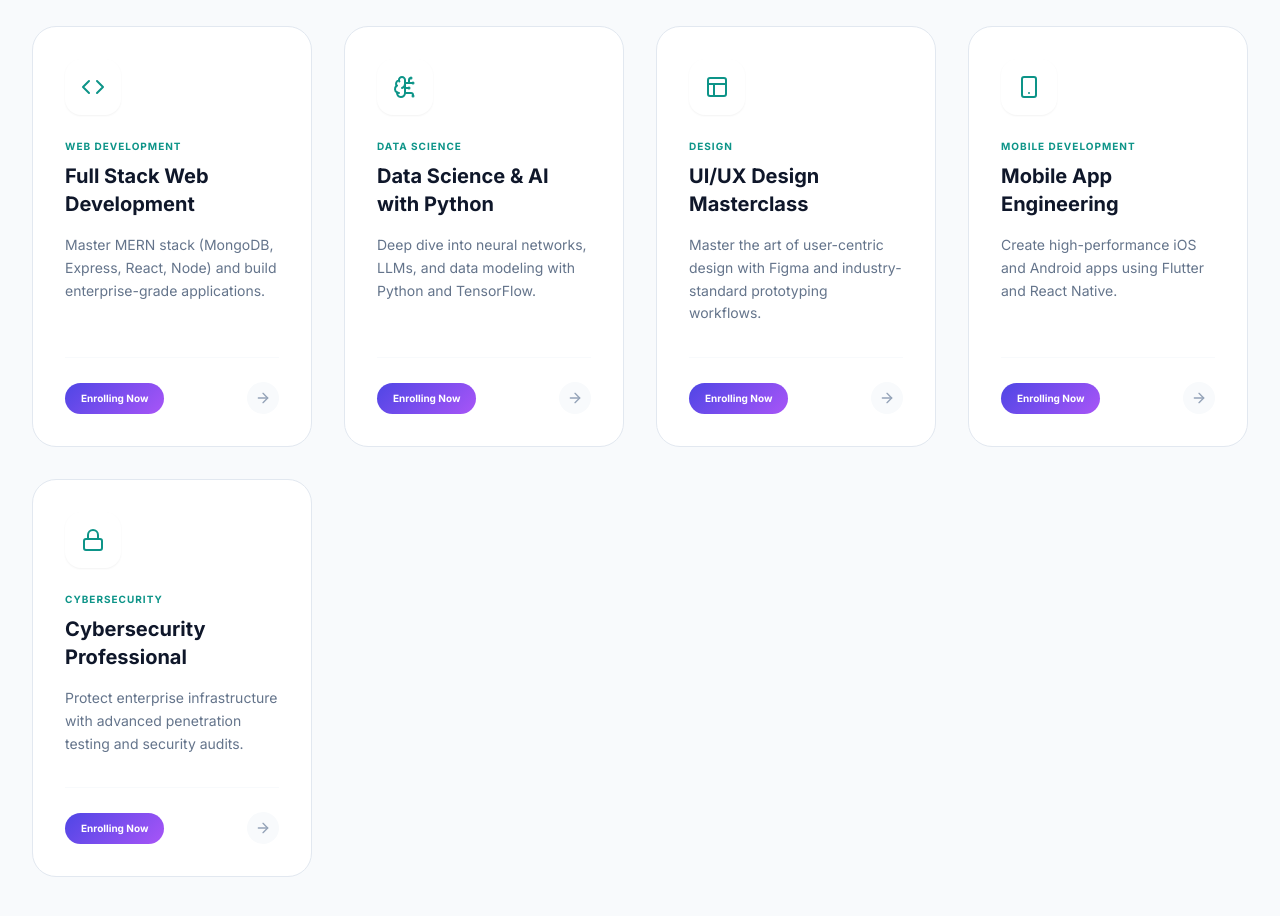
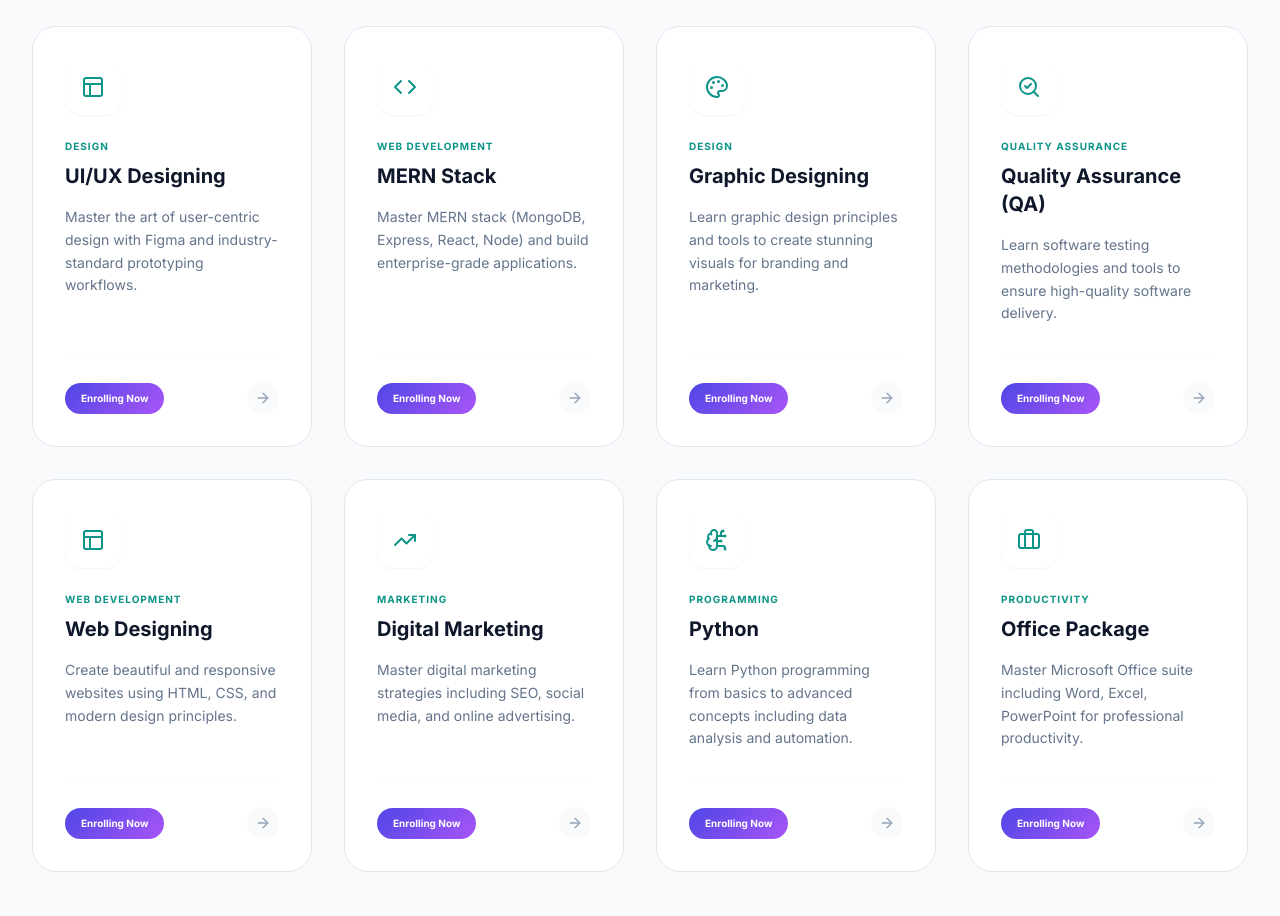
Before and after one commit to AuralithBit0822/Auralith-Bit, a React (Vite) app: page / in a window 1280 px wide. Shown: the part 1860-2776 px from the top of the page. Built offline with nearby package versions, Linux system fonts and the light colour scheme.

Commit message:
Update Courses page with new course namees, content and instructors

```diff
--- a/components/Hero.tsx
+++ b/components/Hero.tsx
@@ -91,7 +91,7 @@ const Hero: React.FC<HeroProps> = ({ onNavigate, onOpenEnrollment }) => {
               </div>
 
               <div className="space-y-4">
-                {UPCOMING_CLASSES.map((cls) => (
+                {UPCOMING_CLASSES.slice(0, 3).map((cls) => (
                   <div
                     key={cls.id}
                     className="relative p-5 rounded-3xl transition-all duration-300 bg-white border border-teal-500/20 hover:border-teal-500 hover:shadow-2xl hover:shadow-teal-500/10 group cursor-default shadow-sm"
--- a/constants.tsx
+++ b/constants.tsx
@@ -16,7 +16,9 @@ import {
   Lock,
   Cloud,
   Terminal,
-  SearchCheck
+  SearchCheck,
+  Palette,
+  Briefcase
 } from 'lucide-react';
 import { Course, Solution, UpcomingClass, Testimonial, Stat, NavItem } from './types';
 
@@ -29,11 +31,37 @@ export const NAV_ITEMS: NavItem[] = [
   { label: 'Contact', href: '#contact', view: 'contact' },
 ];
 
-const DEFAULT_INSTRUCTOR = {
-  name: 'Sushil Sharma',
-  role: 'Senior Full Stack Dev',
-  avatar: 'https://picsum.photos/id/64/100/100',
-  bio: 'Expert with 8+ years of industry experience. Passionate about teaching and mentoring the next generation of developers.'
+const instructors = {
+  aakriti: {
+    name: 'Akash Prasad Barai',
+    role: 'UI/UX Designer',
+    avatar: 'public/team/Akas Barai.jpeg',
+    bio: 'Creative designer with expertise in user-centered design and modern prototyping tools.'
+  },
+  akas: {
+    name: 'Supriya Dwivedi',
+    role: 'Full Stack Developer',
+    avatar: 'public/team/Supriya Dwivedi.jpg',
+    bio: 'Experienced developer specializing in MERN stack and scalable web applications.'
+  },
+  anjali: {
+    name: 'Anjali Bista',
+    role: 'Graphic Designer',
+    avatar: 'public/team/Anjali Bista.jpg',
+    bio: 'Talented graphic designer with a passion for visual storytelling and branding.'
+  },
+  parwesh: {
+    name: 'Akash Prasad Barai',
+    role: 'QA Engineer',
+    avatar: 'public/team/Akas Barai.jpeg',
+    bio: 'Quality assurance expert focused on delivering bug-free software solutions.'
+  },
+  supriya: {
+    name: 'Aakriti Bista',
+    role: 'Digital Marketing Specialist',
+    avatar: 'public/team/Aakriti Bista.jpeg',
+    bio: 'Marketing strategist with skills in SEO, social media, and digital campaigns.'
+  }
 };
 
 const DEFAULT_CURRICULUM = [
@@ -45,7 +73,28 @@ const DEFAULT_CURRICULUM = [
 export const COURSES: Course[] = [
   {
     id: '1',
-    title: 'Full Stack Web Development',
+    title: 'UI/UX Designing',
+    description: 'Master the art of user-centric design with Figma and industry-standard prototyping workflows.',
+    icon: <Layout className="w-6 h-6" />,
+    tag: 'Design',
+    level: 'Beginner',
+    duration: '2.5 Months',
+    mode: 'Offline',
+    price: 'NPR 25,000',
+    originalPrice: 'NPR 35,000',
+    rating: 4.7,
+    reviewsCount: 56,
+    instructor: instructors.aakriti,
+    learningOutcomes: ['Design Thinking', 'Visual Hierarchy', 'Prototyping in Figma', 'User Testing', 'Wireframing', 'Usability Testing'],
+    curriculum: [
+      { title: 'Module 1: Design Fundamentals', duration: '2 Weeks', topics: ['Color Theory', 'Typography', 'Layout Principles'] },
+      { title: 'Module 2: UI Design', duration: '3 Weeks', topics: ['Figma Basics', 'Component Design', 'Responsive Design'] },
+      { title: 'Module 3: UX Research', duration: '3 Weeks', topics: ['User Research', 'Personas', 'Journey Mapping'] }
+    ]
+  },
+  {
+    id: '2',
+    title: 'MERN Stack',
     description: 'Master MERN stack (MongoDB, Express, React, Node) and build enterprise-grade applications.',
     icon: <Code className="w-6 h-6" />,
     tag: 'Web Development',
@@ -56,77 +105,139 @@ export const COURSES: Course[] = [
     originalPrice: 'NPR 45,000',
     rating: 4.8,
     reviewsCount: 124,
-    instructor: DEFAULT_INSTRUCTOR,
+    instructor: instructors.akas,
     learningOutcomes: ['Master industry-standard tools', 'Understand core principles', 'Deploy applications', 'Build real-world projects', 'Collaborate in teams', 'Best coding practices'],
-    curriculum: DEFAULT_CURRICULUM
-  },
-  {
-    id: '2',
-    title: 'Data Science & AI with Python',
-    description: 'Deep dive into neural networks, LLMs, and data modeling with Python and TensorFlow.',
-    icon: <BrainCircuit className="w-6 h-6" />,
-    tag: 'Data Science',
-    level: 'Intermediate',
-    duration: '4 Months',
-    mode: 'Online',
-    price: 'NPR 40,000',
-    originalPrice: 'NPR 50,000',
-    rating: 4.9,
-    reviewsCount: 89,
-    instructor: DEFAULT_INSTRUCTOR,
-    learningOutcomes: ['Statistical analysis', 'Deep Learning basics', 'Big Data handling', 'Model Deployment'],
-    curriculum: DEFAULT_CURRICULUM
+    curriculum: [
+      { title: 'Module 1: Frontend with React', duration: '4 Weeks', topics: ['React Basics', 'Components', 'State Management'] },
+      { title: 'Module 2: Backend with Node.js', duration: '4 Weeks', topics: ['Express.js', 'API Development', 'Authentication'] },
+      { title: 'Module 3: Database with MongoDB', duration: '4 Weeks', topics: ['MongoDB Basics', 'Mongoose', 'Data Modeling'] }
+    ]
   },
   {
     id: '3',
-    title: 'UI/UX Design Masterclass',
-    description: 'Master the art of user-centric design with Figma and industry-standard prototyping workflows.',
-    icon: <Layout className="w-6 h-6" />,
+    title: 'Graphic Designing',
+    description: 'Learn graphic design principles and tools to create stunning visuals for branding and marketing.',
+    icon: <Palette className="w-6 h-6" />,
     tag: 'Design',
     level: 'Beginner',
-    duration: '2.5 Months',
+    duration: '2 Months',
     mode: 'Offline',
-    price: 'NPR 25,000',
-    originalPrice: 'NPR 35,000',
-    rating: 4.7,
-    reviewsCount: 56,
-    instructor: DEFAULT_INSTRUCTOR,
-    learningOutcomes: ['Design Thinking', 'Visual Hierarchy', 'Prototyping in Figma', 'User Testing'],
-    curriculum: DEFAULT_CURRICULUM
+    price: 'NPR 20,000',
+    originalPrice: 'NPR 30,000',
+    rating: 4.6,
+    reviewsCount: 78,
+    instructor: instructors.anjali,
+    learningOutcomes: ['Adobe Creative Suite', 'Branding Design', 'Digital Illustration', 'Print Design', 'Color Theory', 'Composition'],
+    curriculum: [
+      { title: 'Module 1: Design Basics', duration: '2 Weeks', topics: ['Elements of Design', 'Color Theory', 'Typography'] },
+      { title: 'Module 2: Adobe Tools', duration: '4 Weeks', topics: ['Photoshop', 'Illustrator', 'InDesign'] },
+      { title: 'Module 3: Projects', duration: '2 Weeks', topics: ['Logo Design', 'Poster Design', 'Branding Kit'] }
+    ]
   },
   {
     id: '4',
-    title: 'Mobile App Engineering',
-    description: 'Create high-performance iOS and Android apps using Flutter and React Native.',
-    icon: <Smartphone className="w-6 h-6" />,
-    tag: 'Mobile Development',
-    level: 'Beginner',
-    duration: '3 Months',
-    mode: 'Hybrid',
-    price: 'NPR 30,000',
-    originalPrice: 'NPR 40,000',
-    rating: 4.8,
-    reviewsCount: 72,
-    instructor: DEFAULT_INSTRUCTOR,
-    learningOutcomes: ['Cross-platform dev', 'Native APIs', 'Push Notifications', 'App Store Deployment'],
-    curriculum: DEFAULT_CURRICULUM
+    title: 'Quality Assurance (QA)',
+    description: 'Learn software testing methodologies and tools to ensure high-quality software delivery.',
+    icon: <SearchCheck className="w-6 h-6" />,
+    tag: 'Quality Assurance',
+    level: 'Intermediate',
+    duration: '2.5 Months',
+    mode: 'Online',
+    price: 'NPR 28,000',
+    originalPrice: 'NPR 38,000',
+    rating: 4.7,
+    reviewsCount: 92,
+    instructor: instructors.parwesh,
+    learningOutcomes: ['Manual Testing', 'Automated Testing', 'Test Planning', 'Bug Tracking', 'Performance Testing', 'Agile Testing'],
+    curriculum: [
+      { title: 'Module 1: Testing Fundamentals', duration: '3 Weeks', topics: ['SDLC', 'Testing Types', 'Test Cases'] },
+      { title: 'Module 2: Automation', duration: '3 Weeks', topics: ['Selenium', 'Cypress', 'API Testing'] },
+      { title: 'Module 3: Advanced QA', duration: '2 Weeks', topics: ['Performance Testing', 'Security Testing', 'CI/CD'] }
+    ]
   },
   {
     id: '5',
-    title: 'Cybersecurity Professional',
-    description: 'Protect enterprise infrastructure with advanced penetration testing and security audits.',
-    icon: <Lock className="w-6 h-6" />,
-    tag: 'Cybersecurity',
-    level: 'Advanced',
-    duration: '4 Months',
+    title: 'Web Designing',
+    description: 'Create beautiful and responsive websites using HTML, CSS, and modern design principles.',
+    icon: <Layout className="w-6 h-6" />,
+    tag: 'Web Development',
+    level: 'Beginner',
+    duration: '2 Months',
+    mode: 'Hybrid',
+    price: 'NPR 22,000',
+    originalPrice: 'NPR 32,000',
+    rating: 4.5,
+    reviewsCount: 105,
+    instructor: instructors.aakriti,
+    learningOutcomes: ['HTML5 & CSS3', 'Responsive Design', 'JavaScript Basics', 'Web Accessibility', 'SEO Principles', 'Version Control'],
+    curriculum: [
+      { title: 'Module 1: HTML & CSS', duration: '3 Weeks', topics: ['HTML Structure', 'CSS Styling', 'Flexbox & Grid'] },
+      { title: 'Module 2: JavaScript', duration: '2 Weeks', topics: ['DOM Manipulation', 'Events', 'Basic Scripting'] },
+      { title: 'Module 3: Projects', duration: '3 Weeks', topics: ['Portfolio Site', 'Landing Page', 'Responsive Design'] }
+    ]
+  },
+  {
+    id: '6',
+    title: 'Digital Marketing',
+    description: 'Master digital marketing strategies including SEO, social media, and online advertising.',
+    icon: <TrendingUp className="w-6 h-6" />,
+    tag: 'Marketing',
+    level: 'Beginner',
+    duration: '2.5 Months',
     mode: 'Online',
-    price: 'NPR 45,000',
-    originalPrice: 'NPR 55,000',
+    price: 'NPR 26,000',
+    originalPrice: 'NPR 36,000',
+    rating: 4.8,
+    reviewsCount: 134,
+    instructor: instructors.supriya,
+    learningOutcomes: ['SEO & SEM', 'Social Media Marketing', 'Content Marketing', 'Email Marketing', 'Analytics', 'PPC Advertising'],
+    curriculum: [
+      { title: 'Module 1: Marketing Fundamentals', duration: '2 Weeks', topics: ['Digital Landscape', 'Target Audience', 'Marketing Strategy'] },
+      { title: 'Module 2: Channels & Tools', duration: '4 Weeks', topics: ['Google Ads', 'Social Platforms', 'Analytics Tools'] },
+      { title: 'Module 3: Campaigns', duration: '2 Weeks', topics: ['Campaign Planning', 'A/B Testing', 'Performance Tracking'] }
+    ]
+  },
+  {
+    id: '7',
+    title: 'Python',
+    description: 'Learn Python programming from basics to advanced concepts including data analysis and automation.',
+    icon: <BrainCircuit className="w-6 h-6" />,
+    tag: 'Programming',
+    level: 'Beginner',
+    duration: '3 Months',
+    mode: 'Online',
+    price: 'NPR 30,000',
+    originalPrice: 'NPR 40,000',
     rating: 4.9,
-    reviewsCount: 45,
-    instructor: DEFAULT_INSTRUCTOR,
-    learningOutcomes: ['Network Security', 'Ethical Hacking', 'Risk Management', 'Compliance'],
-    curriculum: DEFAULT_CURRICULUM
+    reviewsCount: 156,
+    instructor: instructors.akas,
+    learningOutcomes: ['Python Syntax', 'Data Structures', 'Object-Oriented Programming', 'Libraries (Pandas, NumPy)', 'Web Scraping', 'Automation'],
+    curriculum: [
+      { title: 'Module 1: Python Basics', duration: '4 Weeks', topics: ['Syntax', 'Data Types', 'Control Flow'] },
+      { title: 'Module 2: Advanced Python', duration: '4 Weeks', topics: ['OOP', 'File Handling', 'Error Handling'] },
+      { title: 'Module 3: Applications', duration: '4 Weeks', topics: ['Data Analysis', 'Web Development', 'Automation Scripts'] }
+    ]
+  },
+  {
+    id: '8',
+    title: 'Office Package',
+    description: 'Master Microsoft Office suite including Word, Excel, PowerPoint for professional productivity.',
+    icon: <Briefcase className="w-6 h-6" />,
+    tag: 'Productivity',
+    level: 'Beginner',
+    duration: '1.5 Months',
+    mode: 'Offline',
+    price: 'NPR 15,000',
+    originalPrice: 'NPR 25,000',
+    rating: 4.4,
+    reviewsCount: 89,
+    instructor: instructors.anjali,
+    learningOutcomes: ['Word Processing', 'Spreadsheet Management', 'Presentation Skills', 'Data Analysis in Excel', 'Collaboration Tools', 'Advanced Features'],
+    curriculum: [
+      { title: 'Module 1: Microsoft Word', duration: '2 Weeks', topics: ['Document Creation', 'Formatting', 'Mail Merge'] },
+      { title: 'Module 2: Excel', duration: '3 Weeks', topics: ['Formulas', 'Charts', 'Pivot Tables'] },
+      { title: 'Module 3: PowerPoint & Outlook', duration: '2 Weeks', topics: ['Presentations', 'Email Management', 'Integration'] }
+    ]
   }
 ];
 
@@ -158,9 +269,14 @@ export const SOLUTIONS: Solution[] = [
 ];
 
 export const UPCOMING_CLASSES: UpcomingClass[] = [
-  { id: '1', title: 'React Performance Ops', date: 'Oct 24', time: '10:00 AM', instructor: 'Sarah Chen' },
-  { id: '2', title: 'Advanced UX Research', date: 'Oct 25', time: '02:00 PM', instructor: 'Dr. Marcus Lee' },
-  { id: '3', title: 'Cloud-Native Security', date: 'Oct 27', time: '09:00 AM', instructor: 'James Wilson' },
+  { id: '1', title: 'UI/UX Designing Fundamentals', date: 'Nov 5', time: '10:00 AM', instructor: 'Akash Prasad Barai' },
+  { id: '2', title: 'MERN Stack Introduction', date: 'Nov 7', time: '02:00 PM', instructor: 'Supriya Dwwivedi' },
+  { id: '3', title: 'Graphic Designing with Adobe', date: 'Nov 10', time: '09:00 AM', instructor: 'Anjali Bista' },
+  { id: '4', title: 'Quality Assurance Basics', date: 'Nov 12', time: '11:00 AM', instructor: 'Akasah Prasad Barai' },
+  { id: '5', title: 'Web Designing Workshop', date: 'Nov 15', time: '01:00 PM', instructor: 'Anjali Bista' },
+  { id: '6', title: 'Digital Marketing Strategies', date: 'Nov 18', time: '03:00 PM', instructor: 'Aakriti Bista' },
+  { id: '7', title: 'Python Programming', date: 'Nov 20', time: '10:00 AM', instructor: 'Suupriya Dwivedi' },
+  { id: '8', title: 'Office Package Training', date: 'Nov 22', time: '09:00 AM', instructor: 'Aakriti Bista' },
 ];
 
 export const TESTIMONIALS: Testimonial[] = [
--- a/pages/CoursesPage.tsx
+++ b/pages/CoursesPage.tsx
@@ -37,7 +37,7 @@ const CoursesPage: React.FC<{ onNavigate: (v: View) => void, onOpenEnrollment: (
   const [isSharing, setIsSharing] = useState(false);
   const [feedback, setFeedback] = useState<string | null>(null);
 
-  const categories = ['All', 'Web Development', 'Mobile Development', 'Data Science', 'Design', 'Cybersecurity'];
+  const categories = ['All', 'Web Development', 'Design', 'Quality Assurance', 'Marketing', 'Programming', 'Productivity'];
   const levels = ['All', 'Beginner', 'Intermediate', 'Advanced'];
 
   const filteredCourses = useMemo(() => {
```
